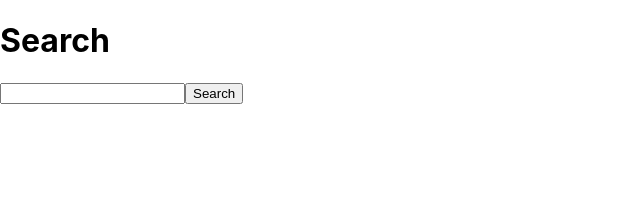
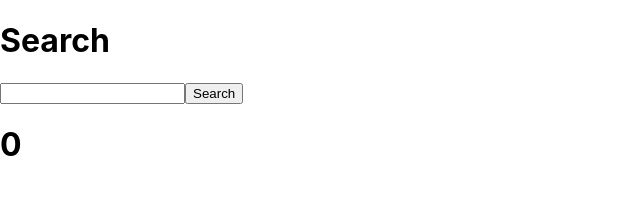
Before and after one commit to JoaoGuiBC/performance-react, a Next.js app: page / in a window 1280 px wide. Shown: the top 215 px of the page, without its empty margins (0-640 px from the left). Built offline with nearby package versions, Linux system fonts and the light colour scheme.

Commit message:
Applied useMemo

```diff
--- a/components/SearchResults.tsx
+++ b/components/SearchResults.tsx
@@ -1,3 +1,4 @@
+import { useMemo } from "react";
 import { ProductItem } from "./ProductItem";
 
 interface SearchResultsProps {
@@ -8,9 +9,17 @@
   }>
 }
 
-export function SearchResults ({ results }: SearchResultsProps) {
+export function SearchResults({ results }: SearchResultsProps) {
+  const totalPrice = useMemo(() => {
+    return results.reduce((total, product) => {
+      return total + product.price;
+    }, 0)
+  }, [results]);
+
   return (
     <div>
+      <h1>{totalPrice}</h1>
+
       {results.map(product => {
         return (
           <ProductItem key={product.id} product={product} />
```
